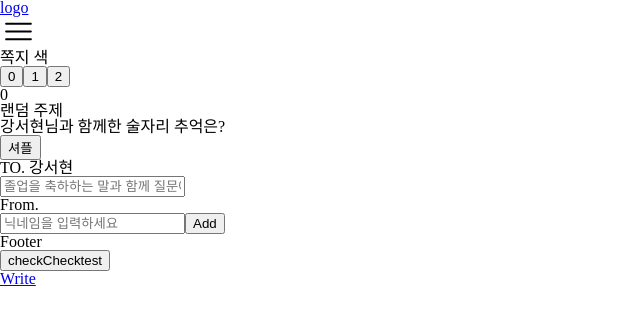
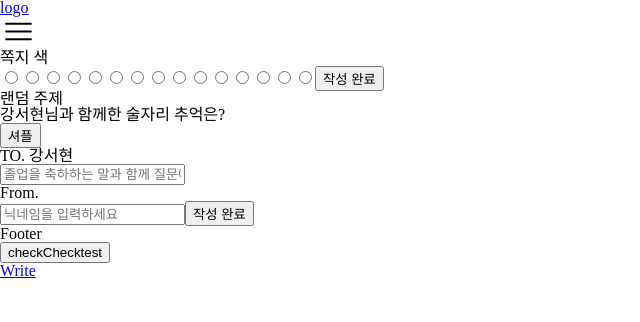
Before and after one commit to vdnuit/Congraduation, a React (Create React App) app in the folder front/: page /write in a window 1280 px wide. Shown: the top 322 px of the page, without its empty margins (0-640 px from the left). Built offline with nearby package versions, Linux system fonts and the light colour scheme.

Commit message:
컬러팔레트 만드는 중

```diff
--- a/front/src/Atom.jsx
+++ b/front/src/Atom.jsx
@@ -16,7 +16,7 @@ export const temporaryTreeAtom = atom({
         {
             message: '졸업 축하해!',
             writer: '박혜린',
-            icon: '',
+            icon: 'https://github.com/vdnuit/Congraduation/blob/vdnuit/front/src/assets/icons/icon0.png?raw=true',
             question: '강서현님이 좋아하는 것은?'
         }
     ]
--- /dev/null
+++ b/front/src/components/ColorSelect.jsx
@@ -0,0 +1,141 @@
+/* eslint-disable react/jsx-props-no-spreading */
+import React, { useState } from 'react';
+
+import { useForm } from 'react-hook-form';
+
+import { PropTypes } from 'prop-types';
+
+function ColorSelect(setIcon) {
+    const [value, setValue] = useState();
+    const { register, watch } = useForm();
+    console.log(watch());
+    const onChange = () => {
+        setValue(watch);
+        console.log(value);
+    };
+    return (
+        <div>
+            <form>
+                <input
+                    {...register('color')}
+                    type="radio"
+                    name="color"
+                    value="0"
+                    onChange={onChange}
+                />
+                <input
+                    {...register('color')}
+                    type="radio"
+                    name="color"
+                    value="1"
+                    onChange={onChange}
+                />
+                <input
+                    {...register('color')}
+                    type="radio"
+                    name="color"
+                    value="2"
+                    onChange={onChange}
+                />
+                <input
+                    {...register('color')}
+                    type="radio"
+                    name="color"
+                    value="3"
+                    onChange={onChange}
+                />
+                <input
+                    {...register('color')}
+                    type="radio"
+                    name="color"
+                    value="4"
+                    onChange={onChange}
+                />
+                <input
+                    {...register('color')}
+                    type="radio"
+                    name="color"
+                    value="5"
+                    onChange={onChange}
+                />
+                <input
+                    {...register('color')}
+                    type="radio"
+                    name="color"
+                    value="6"
+                    onChange={onChange}
+                />
+                <input
+                    {...register('color')}
+                    type="radio"
+                    name="color"
+                    value="7"
+                    onChange={onChange}
+                />
+                <input
+                    {...register('color')}
+                    type="radio"
+                    name="color"
+                    value="8"
+                    onChange={onChange}
+                />
+                <input
+                    {...register('color')}
+                    type="radio"
+                    name="color"
+                    value="9"
+                    onChange={onChange}
+                />
+                <input
+                    {...register('color')}
+                    type="radio"
+                    name="color"
+                    value="10"
+                    onChange={onChange}
+                />
+                <input
+                    {...register('color')}
+                    type="radio"
+                    name="color"
+                    value="11"
+                    onChange={onChange}
+                />
+                <input
+                    {...register('color')}
+                    type="radio"
+                    name="color"
+                    value="12"
+                    onChange={onChange}
+                />
+                <input
+                    {...register('color')}
+                    type="radio"
+                    name="color"
+                    value="13"
+                    onChange={onChange}
+                />
+                <input
+                    {...register('color')}
+                    type="radio"
+                    name="color"
+                    value="14"
+                    onChange={onChange}
+                />
+                <button
+                    type="button"
+                    onClick={() => {
+                        const dict = watch;
+                        console.log(dict.color);
+                        setIcon('a');
+                    }}
+                >
+                    작성 완료
+                </button>
+            </form>
+        </div>
+    );
+}
+ColorSelect.propTypes = {
+    setIcon: PropTypes.func.isRequired
+};
+export default ColorSelect;
--- a/front/src/pages/Write.jsx
+++ b/front/src/pages/Write.jsx
@@ -3,9 +3,11 @@ import React, { useState } from 'react';
 import { useForm } from 'react-hook-form';
 import { useRecoilValue } from 'recoil';
 import { ownerNameAtom } from '../Atom';
+import ColorSelect from '../components/ColorSelect';
 
 function Write() {
-    const [colors, setColors] = useState(0);
+    const [note, setNote] = useState();
+    const [icon, setIcon] = useState();
     const { register, watch } = useForm();
     console.log(watch());
     const ownerName = useRecoilValue(ownerNameAtom);
@@ -50,40 +52,17 @@ function Write() {
     }
     const [index, setIndex] = useState(randomNum(0, questions.length));
 
-    const colorSelect = (current) => {
-        setColors(current);
+    const SubmitEvent = () => {
+        setNote(watch);
+        note.question = questions[index];
+        note.icon = icon;
+        console.log(note);
     };
     return (
         <div>
             {console.log(questions)}
             <h3>쪽지 색</h3>
-            <button
-                type="button"
-                onClick={() => {
-                    colorSelect(0);
-                }}
-            >
-                0
-            </button>
-            <button
-                type="button"
-                onClick={() => {
-                    colorSelect(1);
-                }}
-            >
-                1
-            </button>
-            <button
-                type="button"
-                onClick={() => {
-                    colorSelect(2);
-                }}
-            >
-                2
-            </button>
-            {colors === 0 && <div>0</div>}
-            {colors === 1 && <div>1</div>}
-            {colors === 2 && <div>2</div>}
+            <ColorSelect setIcon={setIcon} />
             <h3>랜덤 주제</h3>
             <p>{questions[index]}</p>
             <button
@@ -94,7 +73,6 @@ function Write() {
             >
                 셔플
             </button>
-
             <form>
                 <h2>TO. {ownerName}</h2>
                 <input
@@ -104,7 +82,14 @@ function Write() {
                 <h2>From.</h2>
                 <input {...register('writer')} placeholder="닉네임을 입력하세요" />
 
-                <button type="button">Add</button>
+                <button
+                    type="button"
+                    onClick={() => {
+                        SubmitEvent();
+                    }}
+                >
+                    작성 완료
+                </button>
             </form>
         </div>
     );
```
